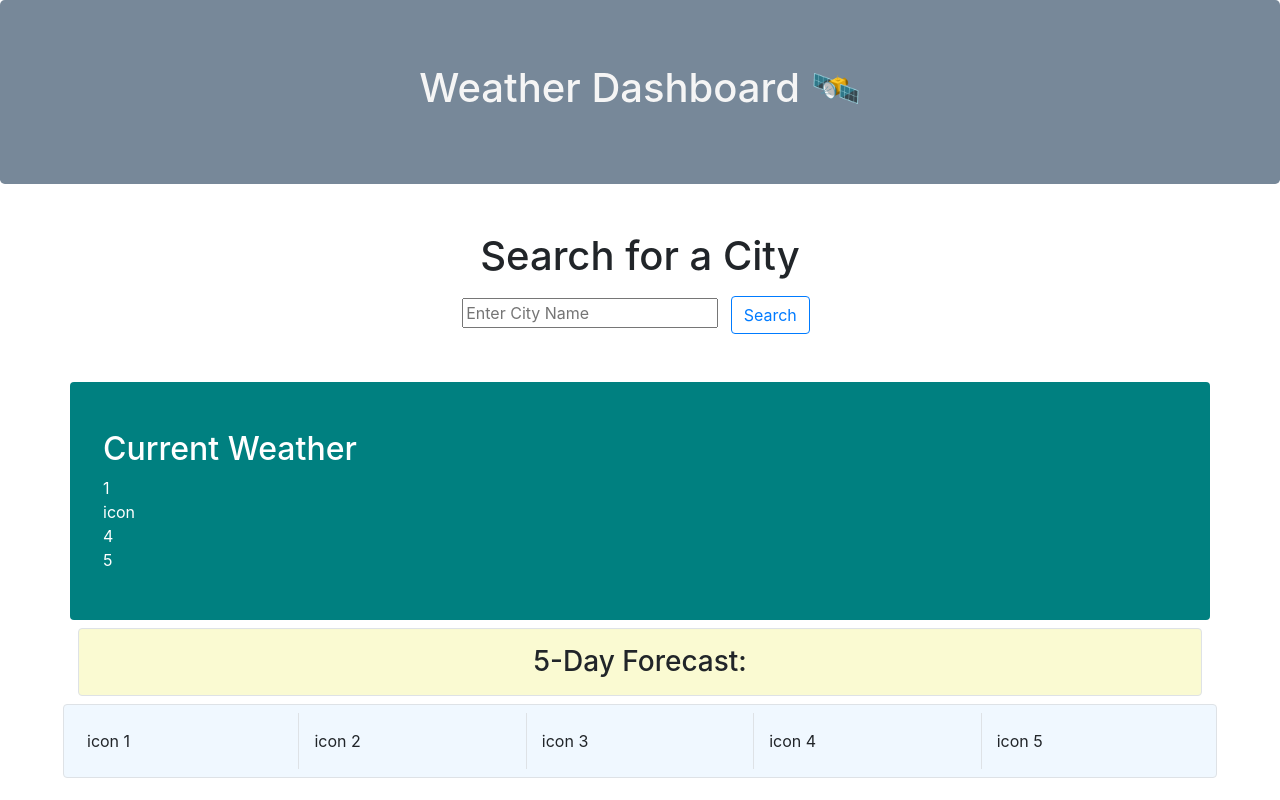
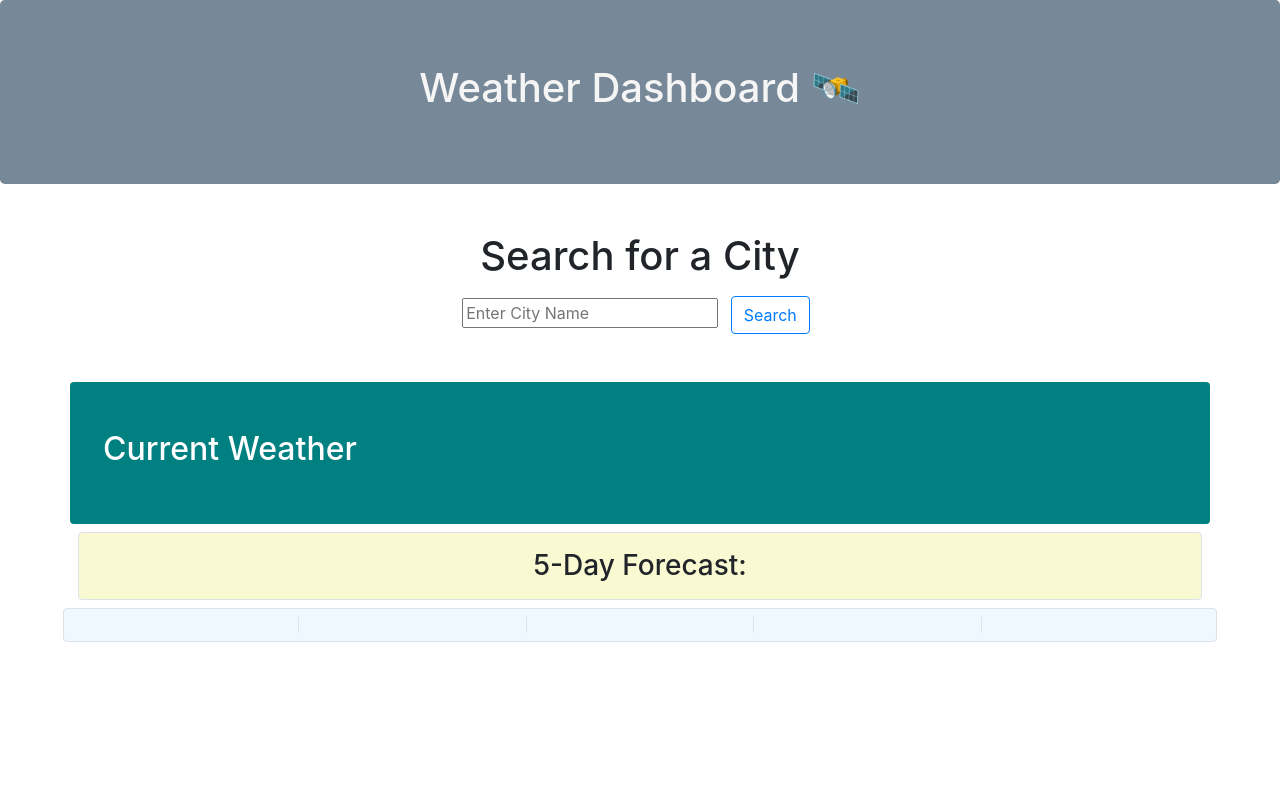
Before and after one commit to dannynvn/project-weather_dashboard, a plain HTML site: page index.html in a window 1280 px wide. Drawn offline with nearby package versions, Linux system fonts and the light colour scheme.

Commit message:
cleaned up code and added comments

```diff
--- a/assets/js/script.js
+++ b/assets/js/script.js
@@ -16,8 +16,10 @@ var cityFound;
 
 var searchParameters = '&units=imperial&speed=imperial';
 
+//invokes init function when page loads to render past search from local storage
 init();
 
+//function that runs when user clicks search button
 function handleSearchFormSubmit(event) {
     event.preventDefault();
     searchInputVal = document.querySelector('#search-input').value;
@@ -32,15 +34,23 @@ function handleSearchFormSubmit(event) {
     var currentWeatherURL = 'https://api.openweathermap.org/data/2.5/weather?q=' + searchInputVal + '&appid=' + apiKey + searchParameters;
     forecastURL = 'https://api.openweathermap.org/data/2.5/forecast?q=' + searchInputVal + '&appid=' + apiKey + searchParameters;
 
-    if (previousCities !== null || retrieveWeatherData || !previousCities.includes(searchInputVal)) {
-        addSearchHistory();
-    }
+    // if (!previousCities.includes(searchInputVal)) {
+    //     addSearchHistory();
+    // }
+
+    // if (previousCities == null) {
+    //     console.log("no stored list");
+
+    // }
+
+
+    addSearchHistory();
 
     retrieveWeatherData(currentWeatherURL);
     retrieveForecastData(forecastURL);
 
 
-
+    //function that adds a city search into local storage and creates a button under search bar
     function addSearchHistory() {
         var storedCity = JSON.parse(localStorage.getItem("city"));
         var button = document.createElement("BUTTON");
@@ -58,7 +68,6 @@ function handleSearchFormSubmit(event) {
     }
 
 }
-
 
 
 
@@ -80,6 +89,7 @@ function retrieveWeatherData(currentWeatherURL) {
                 weatherData = data;
                 displayResults();
                 }
+
         })
         .catch(function (error) {
             console.log(error)
--- a/index.html
+++ b/index.html
@@ -29,10 +29,10 @@
 
     <div class="container p-5 rounded" style="background-color: teal ;color: white">
         <h2 class= "row">Current Weather<span id="result-text" class="mx-2"></span></h2>
-        <div id="result-content" class="row">1</div>
-        <div id="current-icon" class="row">icon</div>
-        <div id="current-wind" class="row">4</div>
-        <div id="current-humid" class="row">5</div>
+        <div id="result-content" class="row"></div>
+        <!-- <div id="current-icon" class="row">icon</div> -->
+        <div id="current-wind" class="row"></div>
+        <div id="current-humid" class="row"></div>
     </div>
 
     <div class="container justify-content-center p-2">
@@ -40,7 +40,7 @@
         <div class="row border p-2 rounded just" style="background-color: aliceblue;">
             <div class="col border-right">
                 <p id="date1" style="font-weight: bold;"></p>
-                <p id="icon1">icon 1</p>
+                <!-- <p id="icon1">icon 1</p> -->
                 <p><span id="temp1"></span></p>
                 <p><span id="wind1"></span></p>
                 <p><span id="humid1"></span></p>
@@ -48,7 +48,7 @@
 
             <div class="col border-right">
                 <p id="date2" style="font-weight: bold;"></p>
-                <p id="icon2">icon 2</p>
+                <!-- <p id="icon2">icon 2</p> -->
                 <p><span id="temp2"></span></p>
                 <p><span id="wind2"></span></p>
                 <p><span id="humid2"></span></p>
@@ -56,7 +56,7 @@
 
             <div class="col border-right">
                 <p id="date3" style="font-weight: bold;"></p>
-                <p id="icon3">icon 3</p>
+                <!-- <p id="icon3">icon 3</p> -->
                 <p><span id="temp3"></span></p>
                 <p><span id="wind3"></span></p>
                 <p><span id="humid3"></span></p>
@@ -64,7 +64,7 @@
 
             <div class="col border-right">
                 <p id="date4" style="font-weight: bold;"></p>
-                <p id="icon4">icon 4</p>
+                <!-- <p id="icon4">icon 4</p> -->
                 <p><span id="temp4"></span></p>
                 <p><span id="wind4"></span></p>
                 <p><span id="humid4"></span></p>
@@ -72,7 +72,7 @@
 
             <div class="col">
                 <p id="date5" style="font-weight: bold;"></p>
-                <p id="icon5">icon 5</p>
+                <!-- <p id="icon5">icon 5</p> -->
                 <p><span id="temp5"></span></p>
                 <p><span id="wind5"></span></p>
                 <p><span id="humid5"></span></p>
```
